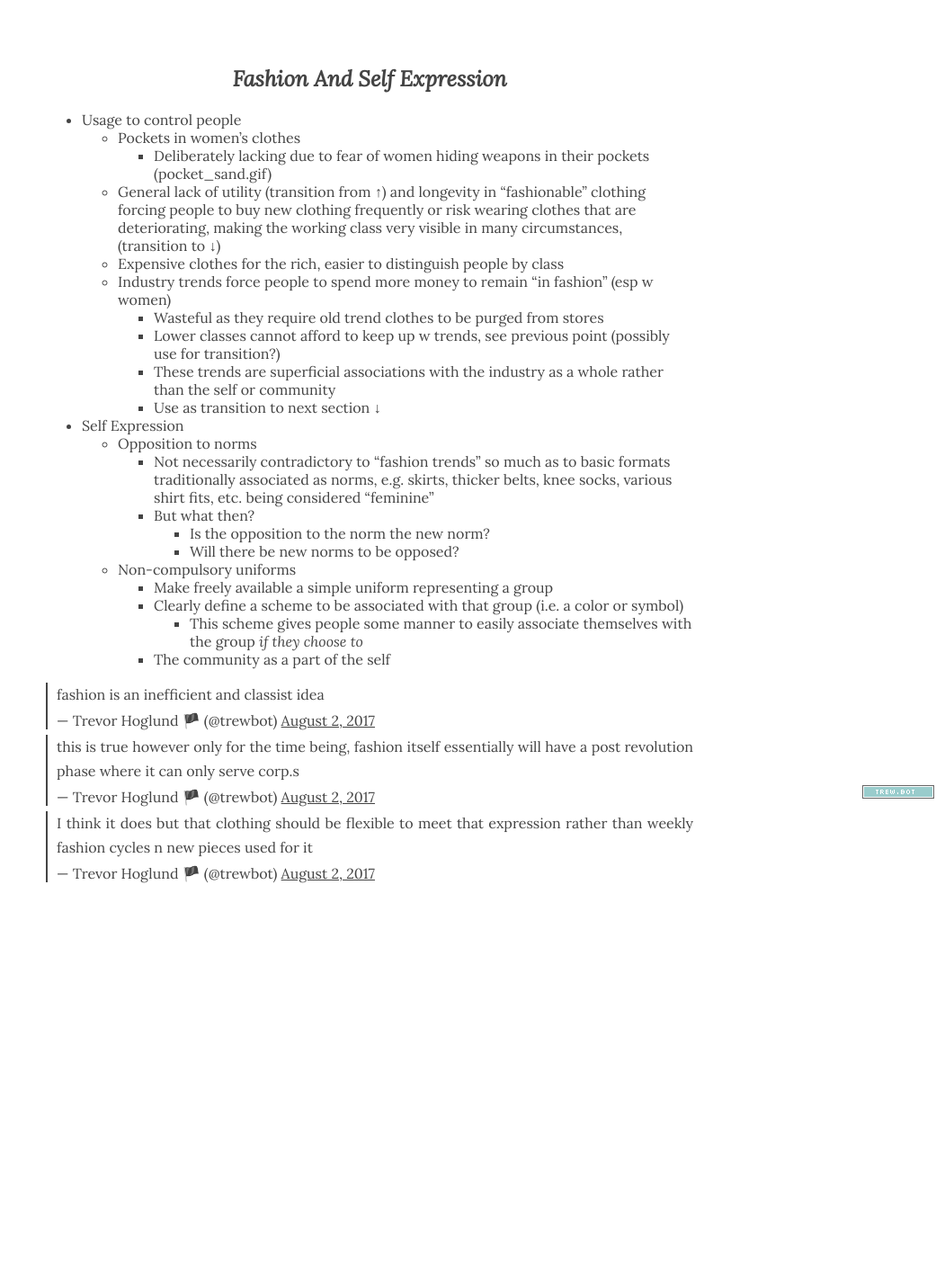
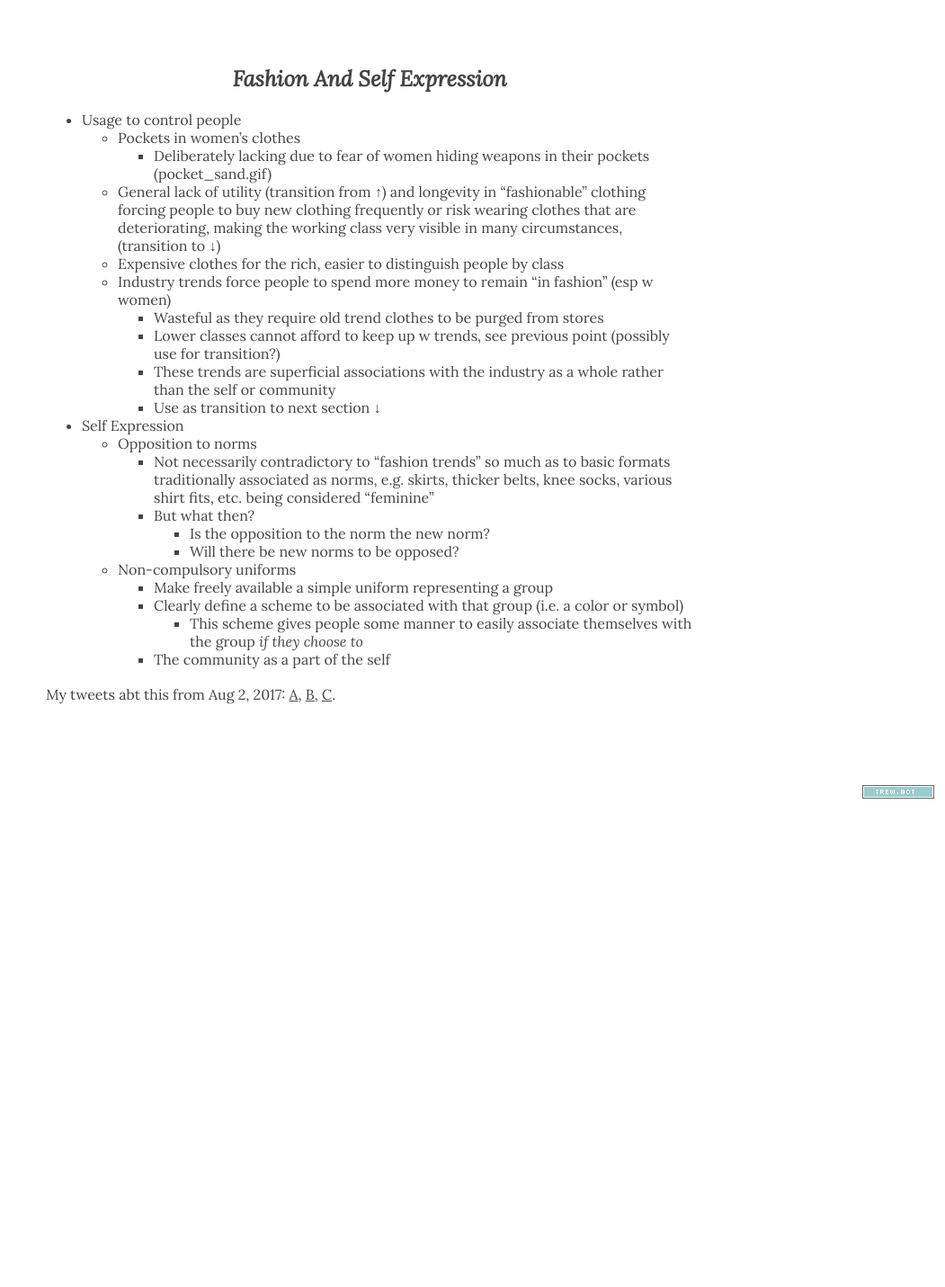
Before and after one commit to una-ada/una-ada.github.io, a Jekyll site: the page built from o/fash.md, in a window 1280 px wide. Shown: the whole page at 90% size, without its empty margins (229-1280 px from the left). Built offline with Jekyll 4.4.1, drawn with Linux system fonts in a browser that asks for light colours; some web fonts are replaced; our own code applies the rules of GitHub Pages for plain Markdown files; comment, search, counter and statistics services are not loaded; after the commit the page ends 1235 px from its top, so only the background shows below that.

Commit message:
remove embeds

```diff
--- a/o/fash.md
+++ b/o/fash.md
@@ -22,9 +22,4 @@
             - This scheme gives people some manner to easily associate themselves with the group _if they choose to_
         - The community as a part of the self
 
-<blockquote class="twitter-tweet" data-lang="en"><p lang="en" dir="ltr">fashion is an inefficient and classist idea</p>&mdash; Trevor Hoglund 🏴 (@trewbot) <a href="https://twitter.com/trewbot/status/892793001097011200">August 2, 2017</a></blockquote>
-
-<blockquote class="twitter-tweet" data-lang="en"><p lang="en" dir="ltr">this is true however only for the time being, fashion itself essentially will have a post revolution phase where it can only serve corp.s</p>&mdash; Trevor Hoglund 🏴 (@trewbot) <a href="https://twitter.com/trewbot/status/892799472278876167">August 2, 2017</a></blockquote>
-
-<blockquote class="twitter-tweet" data-lang="en"><p lang="en" dir="ltr">I think it does but that clothing should be flexible to meet that expression rather than weekly fashion cycles n new pieces used for it</p>&mdash; Trevor Hoglund 🏴 (@trewbot) <a href="https://twitter.com/trewbot/status/892801656177524737">August 2, 2017</a></blockquote>
-<script async src="//platform.twitter.com/widgets.js" charset="utf-8"></script>
+My tweets abt this from Aug 2, 2017: [A](https://twitter.com/trewbot/status/892793001097011200), [B](https://twitter.com/trewbot/status/892799472278876167), [C](https://twitter.com/trewbot/status/892801656177524737).
```
